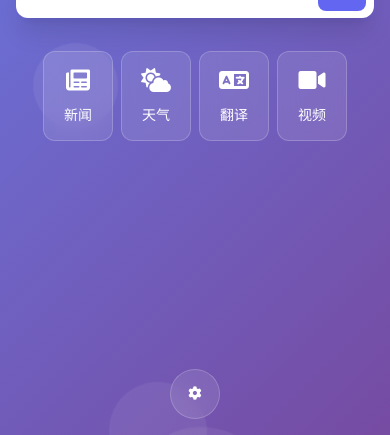
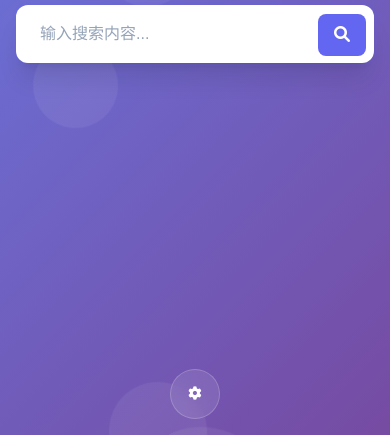
Before and after one commit to haoze-evolluling/Phoenix, a plain HTML site: page index.html in a window 390 px wide. Shown: the part 409-844 px from the top of the page. Drawn offline with Linux system fonts and the light colour scheme.

Commit message:
refactor: 移除快速操作按钮功能及相关代码

```diff
--- a/index.html
+++ b/index.html
@@ -57,24 +57,7 @@
                     </div>
                 </div>
 
-                <div class="quick-actions">
-                    <button class="quick-btn" data-suggestion="今日新闻">
-                        <i class="fas fa-newspaper"></i>
-                        <span>新闻</span>
-                    </button>
-                    <button class="quick-btn" data-suggestion="天气">
-                        <i class="fas fa-cloud-sun"></i>
-                        <span>天气</span>
-                    </button>
-                    <button class="quick-btn" data-suggestion="翻译">
-                        <i class="fas fa-language"></i>
-                        <span>翻译</span>
-                    </button>
-                    <button class="quick-btn" data-suggestion="视频">
-                        <i class="fas fa-video"></i>
-                        <span>视频</span>
-                    </button>
-                </div>
+
             </div>
         </main>
 
--- a/script.js
+++ b/script.js
@@ -185,26 +185,7 @@ class SearchCenter {
     }
 
     setupQuickActions() {
-        const quickButtons = document.querySelectorAll('.quick-btn');
-
-        quickButtons.forEach(button => {
-            button.addEventListener('click', (e) => {
-                const suggestion = button.dataset.suggestion;
-                const searchInput = document.getElementById('searchInput');
-
-                if (searchInput) {
-                    searchInput.value = suggestion;
-                    searchInput.focus();
-
-                    // 触发搜索
-                    const searchUrl = this.searchEngines[this.currentEngine].url + encodeURIComponent(suggestion);
-                    setTimeout(() => {
-                        window.open(searchUrl, '_blank');
-                        searchInput.value = '';
-                    }, 300);
-                }
-            });
-        });
+        // 快速操作按钮已移除
     }
 
     setupKeyboardShortcuts() {
--- a/styles.css
+++ b/styles.css
@@ -210,45 +210,7 @@ body {
     background: rgba(99, 102, 241, 0.05);
 }
 
-.quick-actions {
-    display: flex;
-    gap: 1rem;
-    justify-content: center;
-    flex-wrap: wrap;
-    animation: fadeIn 1.2s ease-out;
-}
 
-.quick-btn {
-    display: flex;
-    flex-direction: column;
-    align-items: center;
-    gap: 0.5rem;
-    padding: 1.5rem;
-    background: rgba(255, 255, 255, 0.1);
-    border: 1px solid rgba(255, 255, 255, 0.2);
-    border-radius: var(--border-radius);
-    color: white;
-    cursor: pointer;
-    transition: var(--transition);
-    backdrop-filter: blur(10px);
-    min-width: 80px;
-}
-
-.quick-btn:hover {
-    background: rgba(255, 255, 255, 0.2);
-    transform: translateY(-4px);
-    box-shadow: var(--shadow-lg);
-}
-
-.quick-btn i {
-    font-size: 1.5rem;
-    margin-bottom: 0.25rem;
-}
-
-.quick-btn span {
-    font-size: 0.875rem;
-    font-weight: 500;
-}
 
 .footer {
     display: flex;
@@ -339,14 +301,7 @@ body {
         font-size: 0.75rem;
     }
 
-    .quick-actions {
-        gap: 0.5rem;
-    }
 
-    .quick-btn {
-        padding: 1rem;
-        min-width: 70px;
-    }
 }
 
 @media (max-width: 480px) {
```
